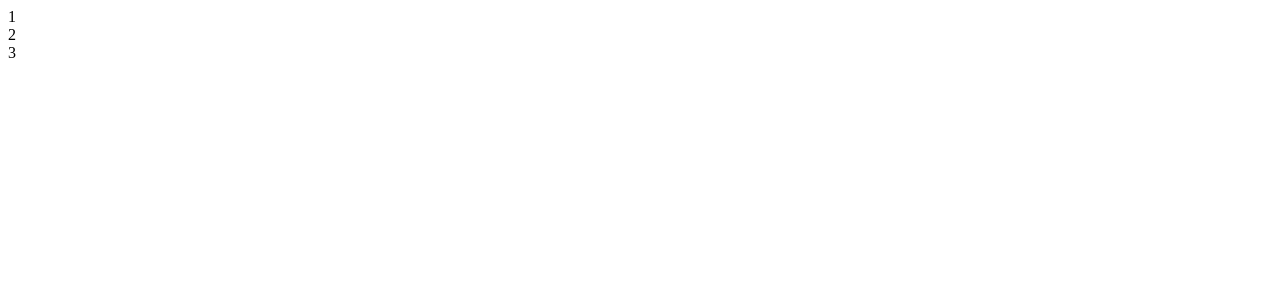
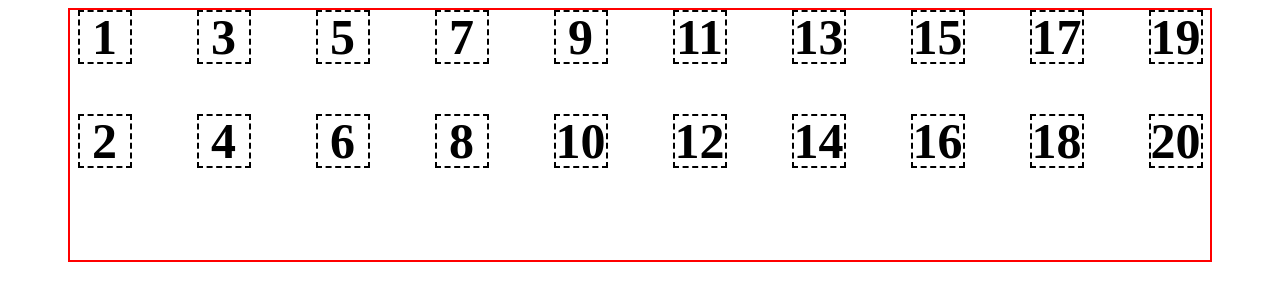
Before and after one commit to yashakib-dev/flex-grid, a plain HTML site: page index.html in a window 1280 px wide. Drawn offline with Linux system fonts and the light colour scheme.

Commit message:
applyed flex

```diff
--- a/index.html
+++ b/index.html
@@ -4,13 +4,31 @@
     <meta charset="UTF-8">
     <meta name="viewport" content="width=device-width, initial-scale=1.0">
     <title>Practice On Grid</title>
+    <link rel="stylesheet" href="style.css">
 </head>
 <body>
-    <main>
-        <div>
+    <main id="main">
+        <div class="container">
             <div class="box">1</div>
             <div class="box">2</div>
             <div class="box">3</div>
+            <div class="box">4</div>
+            <div class="box">5</div>
+            <div class="box">6</div>
+            <div class="box">7</div>
+            <div class="box">8</div>
+            <div class="box">9</div>
+            <div class="box">10</div>
+            <div class="box">11</div>
+            <div class="box">12</div>
+            <div class="box">13</div>
+            <div class="box">14</div>
+            <div class="box">15</div>
+            <div class="box">16</div>
+            <div class="box">17</div>
+            <div class="box">18</div>
+            <div class="box">19</div>
+            <div class="box">20</div>
         </div>
     </main>
 </body>
--- /dev/null
+++ b/style.css
@@ -0,0 +1,24 @@
+.container{
+    border: 2px solid red;
+    display: flex;
+
+    align-items: center;
+    height: 250px;
+    max-width: 1140px;
+    margin: 0 auto;
+    gap: 50px;
+    flex-direction: column;
+    flex-wrap: wrap;
+
+}
+.box{
+    border: 2px dashed black;
+    height: 50px;
+    width: 50px;
+    font-size: 50px ;
+    font-weight: 900;
+    display: flex;
+    justify-content: center;
+    align-items: center;
+
+}
```
